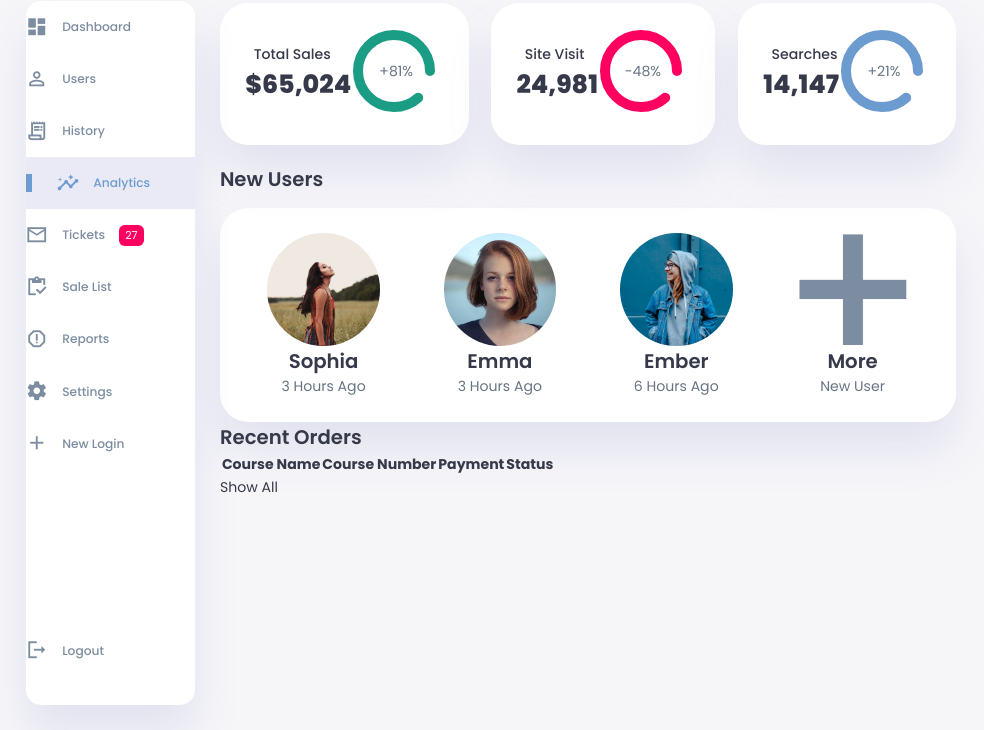
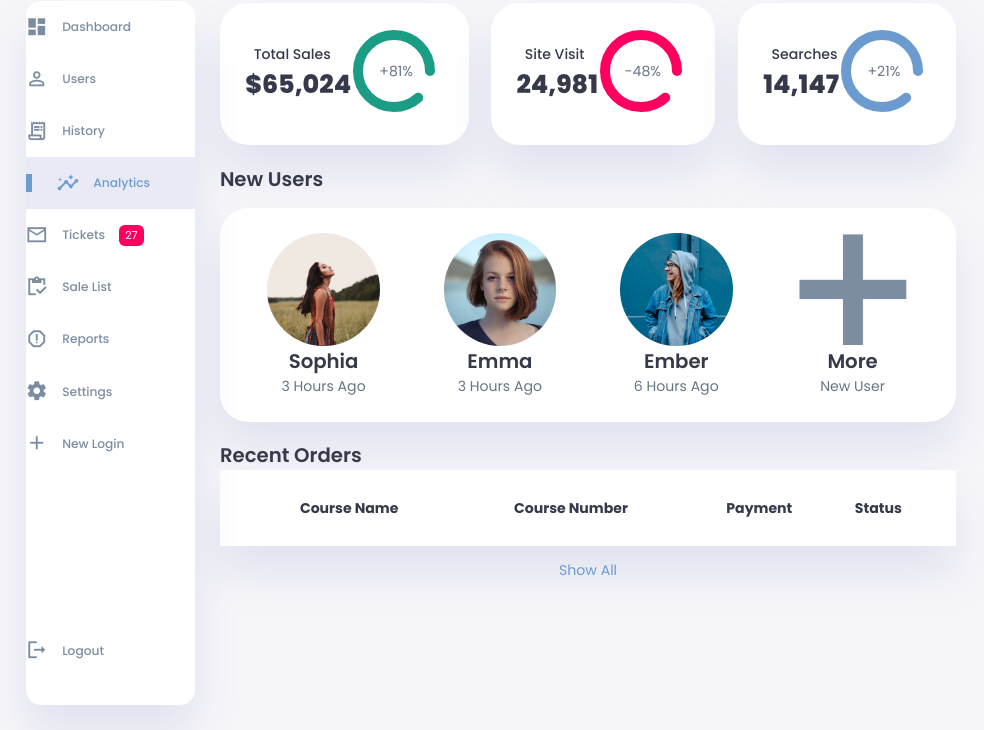
Before and after one commit to Raffaeleb003/Admin-dashboard, a plain HTML site: page index.html in a window 1280 px wide. Shown: the part 70-800 px from the top of the page, without its empty margins (0-984 px from the left). Drawn offline with Linux system fonts and the light colour scheme.

Commit message:
orders section style added

```diff
--- a/style.css
+++ b/style.css
@@ -334,3 +334,37 @@ main .new-users .user-list .user img {
     background-origin: 0.4rem;
     border-radius: 50%;
 }
+
+main .recent-orders {
+    margin-top: 1.3rem
+}
+
+main .recent-orders table {
+    background-color: var(--color-white);
+    width: 100%;
+    padding: var(--card-padding);
+    text-align: center;
+    box-shadow: var(--box-shadow);
+    border-radius: var(--border-radius);
+    transition: all 0.3s ease;
+}
+
+main .recent-orders table:hover {
+    box-shadow: none;
+}
+
+main table tbody td {
+    height: 2.rem;
+    border-bottom: 1px solid var(--color-light);
+}
+
+main table tbody tr:last-child td {
+    border: none;
+}
+
+main .recent-orders a {
+    text-align: center;
+    display: block;
+    margin: 1rem auto;
+    color: var(--color-primary);
+}
```
